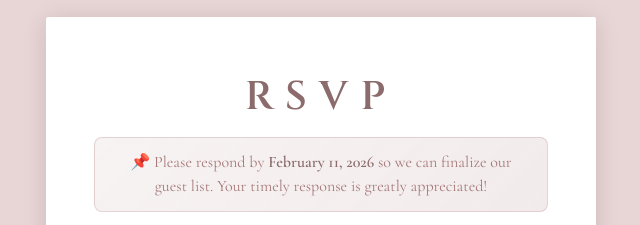
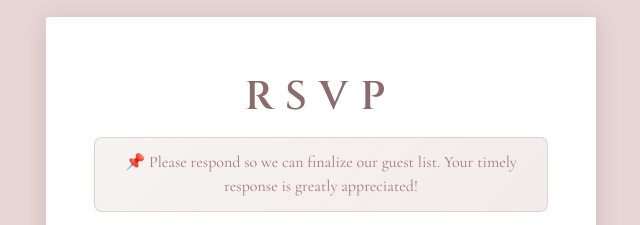
Before and after one commit to psychroemos/JSrsvp, a plain HTML site: page index.html in a window 1280 px wide. Shown: the part 1680-1905 px from the top of the page, without its empty margins (319-959 px from the left). Drawn offline with nearby package versions, Linux system fonts and the light colour scheme.

Commit message:
Fix HTML encoding issues in index.html

```diff
--- a/index.html
+++ b/index.html
@@ -72,7 +72,7 @@
     <section class="rsvp-section" aria-labelledby="rsvpHeading">
         <div class="rsvp-box" id="rsvpBox" role="region" aria-labelledby="rsvpHeading">
             <h2 id="rsvpHeading" class="rsvp-title">RSVP</h2>
-            <p class="rsvp-reminder">📌 Please respond by <strong>February 11, 2026</strong> so we can finalize our guest list. Your timely response is greatly appreciated!</p>
+            <p class="rsvp-reminder">📌 Please respond so we can finalize our guest list. Your timely response is greatly appreciated!</p>
 
             <form class="form-container" id="formContainer" aria-describedby="formError" novalidate>
                 <!-- inline form error summary (aria-live) -->
```
